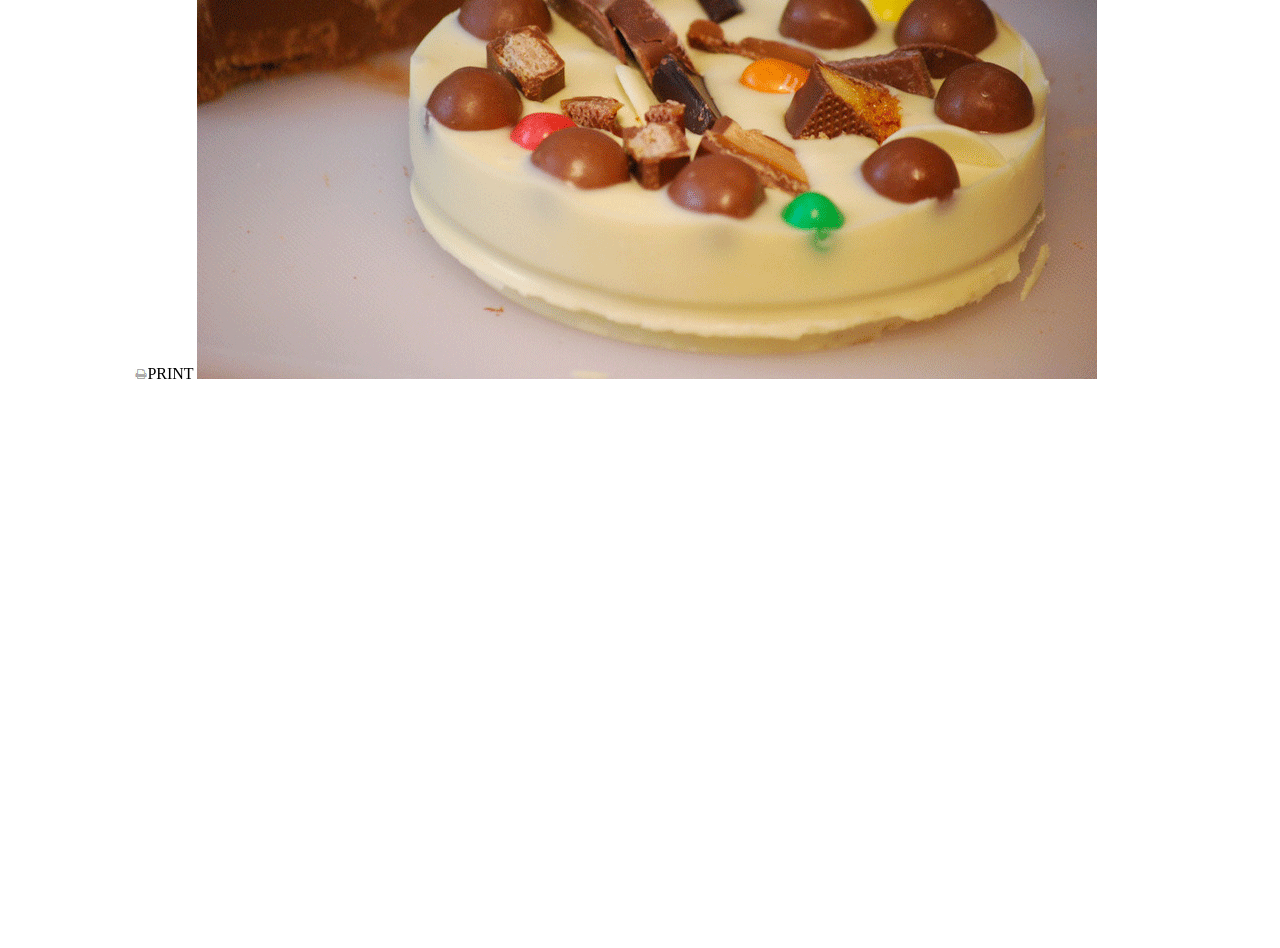
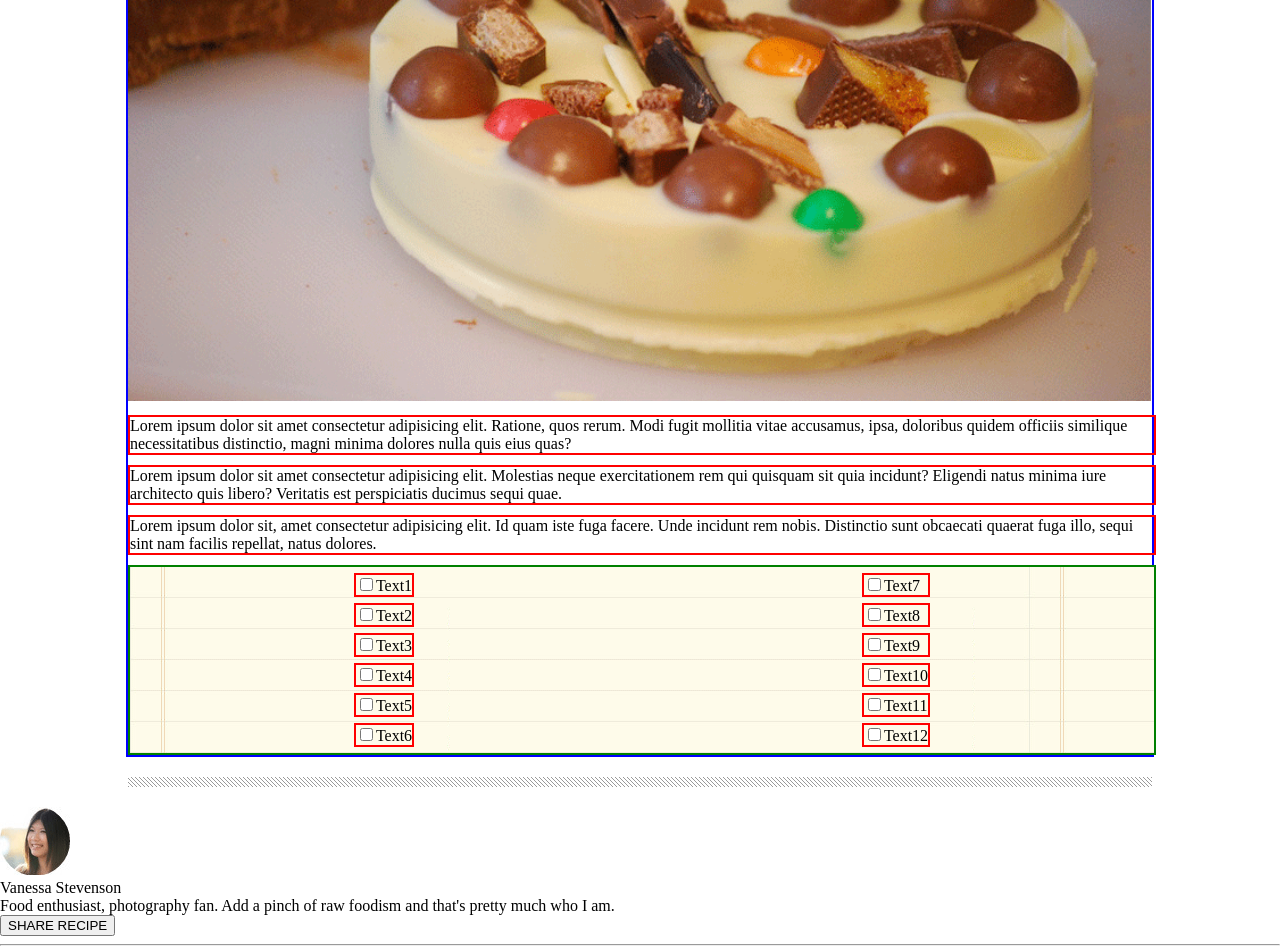
Before and after one commit to jdabassett/chocolate-pizza, a plain HTML site: page index.html in a window 1280 px wide. Shown: the part 417-1365 px from the top of the page. Before the commit the page ends 816 px from the top, so only its background shows below. Drawn offline with Linux system fonts and the light colour scheme.

Commit message:
end of jacob as driver

```diff
--- /dev/null
+++ b/css/reset.css
@@ -0,0 +1,48 @@
+/* http://meyerweb.com/eric/tools/css/reset/
+   v2.0 | 20110126
+   License: none (public domain)
+*/
+
+html, body, div, span, applet, object, iframe,
+h1, h2, h3, h4, h5, h6, p, blockquote, pre,
+a, abbr, acronym, address, big, cite, code,
+del, dfn, em, img, ins, kbd, q, s, samp,
+small, strike, strong, sub, sup, tt, var,
+b, u, i, center,
+dl, dt, dd, ol, ul, li,
+fieldset, form, label, legend,
+table, caption, tbody, tfoot, thead, tr, th, td,
+article, aside, canvas, details, embed,
+figure, figcaption, footer, header, hgroup,
+menu, nav, output, ruby, section, summary,
+time, mark, audio, video {
+	margin: 0;
+	padding: 0;
+	border: 0;
+	font-size: 100%;
+	font: inherit;
+	vertical-align: baseline;
+}
+/* HTML5 display-role reset for older browsers */
+article, aside, details, figcaption, figure,
+footer, header, hgroup, menu, nav, section {
+	display: block;
+}x
+body {
+	line-height: 1;
+}
+ol, ul {
+	list-style: none;
+}
+blockquote, q {
+	quotes: none;
+}
+blockquote:before, blockquote:after,
+q:before, q:after {
+	content: '';
+	content: none;
+}
+table {
+	border-collapse: collapse;
+	border-spacing: 0;
+}
--- a/css/style.css
+++ b/css/style.css
@@ -4,7 +4,7 @@ header {
   margin: 0 auto;
 }
 
-li {
+nav > ul > li {
   display: inline;
 }
 
@@ -41,7 +41,38 @@ nav {
   width: 80%;
   background-image: url(../img/hr-img.png);
 }
+
+
 /* ************************************************** */
 
-main {width: 80%; margin: 0 auto}
-.main-photo{margin: 0 auto; max-width: 1000px;}
+main {
+  border:2px solid blue;
+  width: 80%;
+  margin: 0 auto
+}
+
+.main-photo{
+  margin: 0 auto;
+  width: 100%;
+}
+
+p {
+  border:2px solid red;
+  width: 100%;
+  margin:10px 0 10px 0;
+}
+
+.notepad {
+  border:2px solid green;
+  background-image:url(../img/list-bg.png);
+  width:100%;
+  display:flex;
+  flex-direction:row;
+  flex-wrap:nowrap;
+  justify-content:space-around;
+}
+
+.notepad ul li {
+  border:2px solid red;
+  margin:6px 0 6px 0;
+}
--- a/index.html
+++ b/index.html
@@ -5,7 +5,7 @@
   <meta http-equiv="X-UA-Compatible" content="IE=edge">
   <meta name="viewport" content="width=device-width, initial-scale=1.0">
   <title>Chocolate Pizza Mockup</title>
-  <link rel="stylesheet" href="css/reset(empty).css">
+  <link rel="stylesheet" href="css/reset.css">
   <link rel="stylesheet" href="css/style.css">
 </head>
 <body>
@@ -28,12 +28,47 @@
   </header>
   <hr class="slash-border">
   <main>
-  <h1>Chocolate Pizza</h1>
-  <h4>POSTED ON 15 DEC 2013 / DESSERTS</h4> <span><img src="img/print-icon.png" alt="">PRINT</span>
-  <img class="main-photo" src="img/choco-pizza.png" alt="">
-  <p></p>
-  <p></p>
-  <p></p>
+    <h1>Chocolate Pizza</h1>
+    <h4>POSTED ON 15 DEC 2013 / DESSERTS</h4> <span><img src="img/print-icon.png" alt="">PRINT</span>
+    <img class="main-photo" src="img/choco-pizza.png" alt="">
+    <p>Lorem ipsum dolor sit amet consectetur adipisicing elit. Ratione, quos rerum. Modi fugit mollitia vitae accusamus, ipsa, doloribus quidem officiis similique necessitatibus distinctio, magni minima dolores nulla quis eius quas?</p>
+    <p>Lorem ipsum dolor sit amet consectetur adipisicing elit. Molestias neque exercitationem rem qui quisquam sit quia incidunt? Eligendi natus minima iure architecto quis libero? Veritatis est perspiciatis ducimus sequi quae.</p>
+    <p>Lorem ipsum dolor sit, amet consectetur adipisicing elit. Id quam iste fuga facere. Unde incidunt rem nobis. Distinctio sunt obcaecati quaerat fuga illo, sequi sint nam facilis repellat, natus dolores.</p>
+    <div class="notepad">
+      <ul class="list1">
+        <li><input type="checkbox" id="checkbox1"></input><label for="checkbox1">Text1</label></li>
+        <li><input type="checkbox" id="checkbox2"></input><label for="checkbox2">Text2</label></li>
+        <li><input type="checkbox" id="checkbox3"></input><label for="checkbox3">Text3</label></li>
+        <li><input type="checkbox" id="checkbox4"></input><label for="checkbox4">Text4</label></li>
+        <li><input type="checkbox" id="checkbox5"></input><label for="checkbox5">Text5</label></li>
+        <li><input type="checkbox" id="checkbox6"></input><label for="checkbox6">Text6</label></li>
+      </ul>
+      <ul class="list2">
+        <li><input type="checkbox" id="checkbox7"></input><label for="checkbox7">Text7</label></li>
+        <li><input type="checkbox" id="checkbox8"></input><label for="checkbox8">Text8</label></li>
+        <li><input type="checkbox" id="checkbox9"></input><label for="checkbox9">Text9</label></li>
+        <li><input type="checkbox" id="checkbox10"></input><label for="checkbox10">Text10</label></li>
+        <li><input type="checkbox" id="checkbox11"></input><label for="checkbox11">Text11</label></li>
+        <li><input type="checkbox" id="checkbox12"></input><label for="checkbox12">Text12</label></li>
+      </ul>
+    </div>
+
 </main>
+<hr class="slash-border">
+<aside>
+  <img src="img/van-pic.png" alt="Vanessa's Image" >
+  <h4>Vanessa Stevenson</h4>
+  <h5>Food enthusiast, photography fan. Add a pinch of raw foodism and that's pretty much who I am.</h5>
+  <button type="submit">SHARE RECIPE</button>
+</aside>
+<div>
+  <hr class="slash-border-small">
+  <img src="img/logo.png" alt="logo">
+  <hr class="slash-border-small">
+</div>
 </body>
+<footer>
+  <h6>Delicious <i class=""></i> 2013 <i class=""></i> All Rights Reserved.</h6>
+  <h6>Proudly published with Ghost.</h6>
+</footer>
 </html>
```
Also changed, not shown: css/reset(empty).css (deleted), 1 other file.
